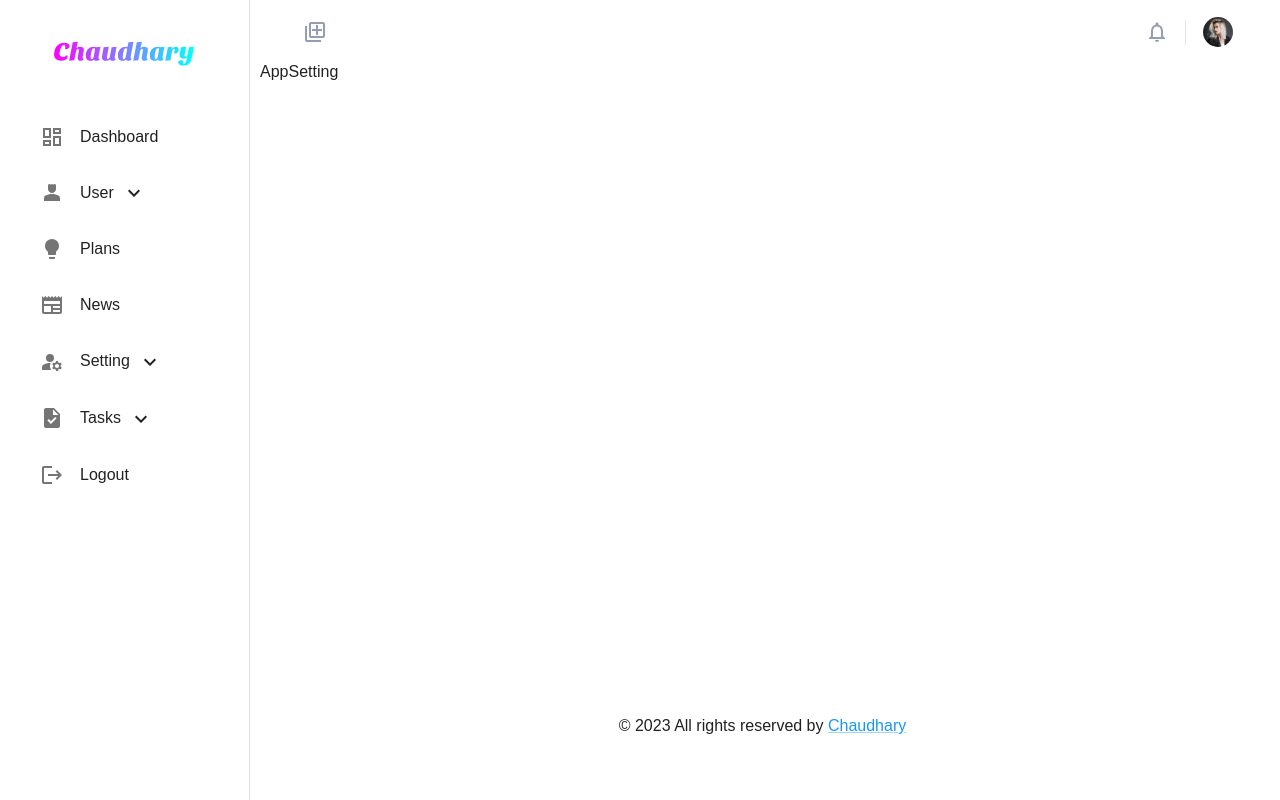
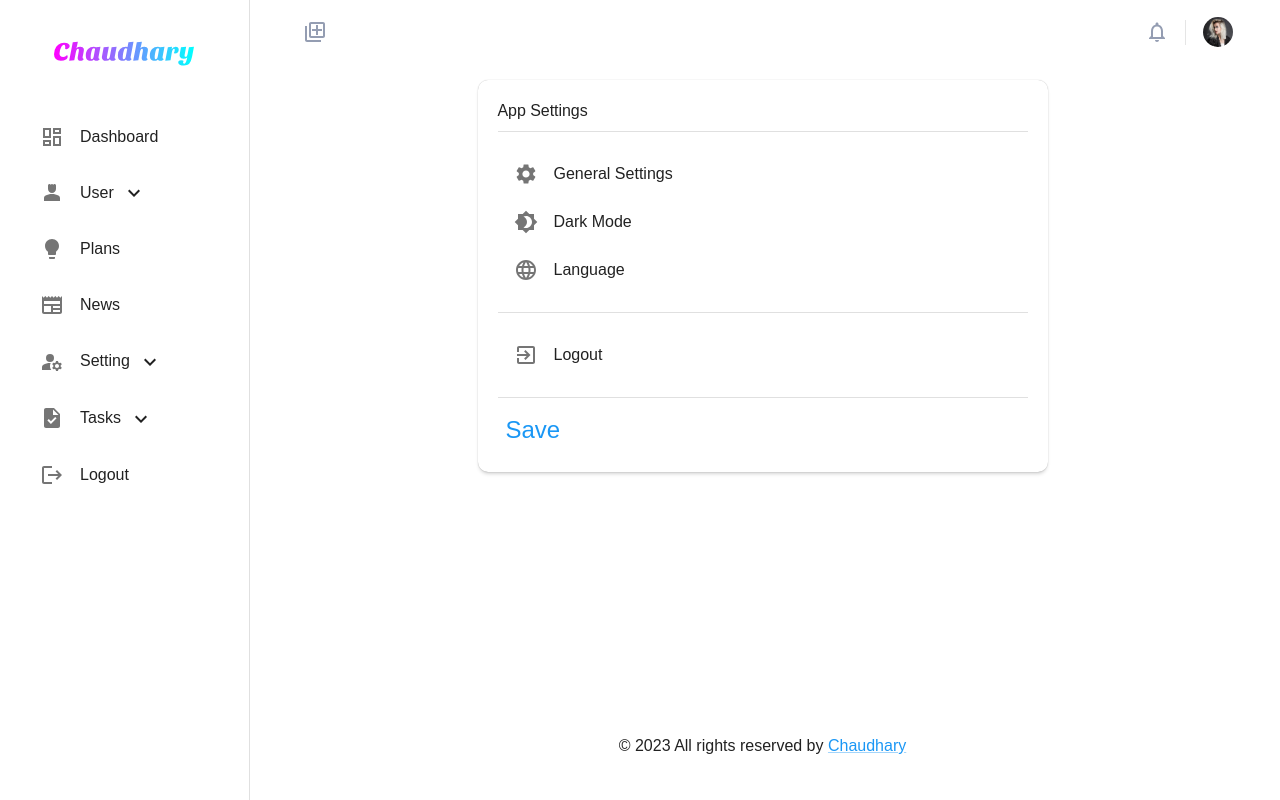
Before and after one commit to NikhilRoyal0/Flexy, a React (Vite) app: page /setting/app-setting in a window 1280 px wide. Built offline with nearby package versions, Linux system fonts and the light colour scheme.

Commit message:
update setting

```diff
--- a/src/components/Setting/AppSetting.jsx
+++ b/src/components/Setting/AppSetting.jsx
@@ -1,7 +1,62 @@
-import React from 'react'
+import React from 'react';
+import { Container, Paper, Typography, List, ListItem, ListItemText, ListItemIcon, Divider, IconButton } from '@mui/material';
+import SettingsIcon from '@mui/icons-material/Settings';
+import Brightness4Icon from '@mui/icons-material/Brightness4';
+import LanguageIcon from '@mui/icons-material/Language';
+import ExitToAppIcon from '@mui/icons-material/ExitToApp';
 
-export default function AppSetting() {
+const AppSetting = () => {
   return (
-    <div>AppSetting</div>
-  )
-}
+    <Container maxWidth="sm" style={{ marginTop: '20px' }}>
+      <Paper elevation={3} style={{ padding: '20px', borderRadius: '10px' }}>
+        <Typography variant="h5" gutterBottom>
+          App Settings
+        </Typography>
+
+        <Divider style={{ margin: '10px 0' }} />
+
+        <List>
+          <ListItem button>
+            <ListItemIcon>
+              <SettingsIcon />
+            </ListItemIcon>
+            <ListItemText primary="General Settings" />
+          </ListItem>
+
+          <ListItem button>
+            <ListItemIcon>
+              <Brightness4Icon />
+            </ListItemIcon>
+            <ListItemText primary="Dark Mode" />
+          </ListItem>
+
+          <ListItem button>
+            <ListItemIcon>
+              <LanguageIcon />
+            </ListItemIcon>
+            <ListItemText primary="Language" />
+          </ListItem>
+        </List>
+
+        <Divider style={{ margin: '10px 0' }} />
+
+        <List>
+          <ListItem button>
+            <ListItemIcon>
+              <ExitToAppIcon />
+            </ListItemIcon>
+            <ListItemText primary="Logout" />
+          </ListItem>
+        </List>
+
+        <Divider style={{ margin: '10px 0' }} />
+
+        <IconButton color="primary" aria-label="Save">
+          Save
+        </IconButton>
+      </Paper>
+    </Container>
+  );
+};
+
+export default AppSetting;
--- a/src/components/Setting/BasicSetting.jsx
+++ b/src/components/Setting/BasicSetting.jsx
@@ -1,7 +1,58 @@
-import React from 'react'
+import React from 'react';
+import { Container, Paper, Typography, List, ListItem, ListItemText, ListItemIcon, Divider, IconButton } from '@mui/material';
+import SettingsIcon from '@mui/icons-material/Settings';
+import NotificationsIcon from '@mui/icons-material/Notifications';
+import SecurityIcon from '@mui/icons-material/Security';
+import LanguageIcon from '@mui/icons-material/Language';
 
-export default function BasicSetting() {
+const BasicSetting = () => {
   return (
-    <div>BasicSetting</div>
-  )
-}
+    <Container maxWidth="sm" style={{ marginTop: '20px' }}>
+      <Paper elevation={3} style={{ padding: '20px', borderRadius: '10px' }}>
+        <Typography variant="h5" gutterBottom>
+          Basic Settings
+        </Typography>
+
+        <Divider style={{ margin: '10px 0' }} />
+
+        <List>
+          <ListItem button>
+            <ListItemIcon>
+              <SettingsIcon />
+            </ListItemIcon>
+            <ListItemText primary="General Settings" />
+          </ListItem>
+
+          <ListItem button>
+            <ListItemIcon>
+              <NotificationsIcon />
+            </ListItemIcon>
+            <ListItemText primary="Notifications" />
+          </ListItem>
+
+          <ListItem button>
+            <ListItemIcon>
+              <SecurityIcon />
+            </ListItemIcon>
+            <ListItemText primary="Security" />
+          </ListItem>
+
+          <ListItem button>
+            <ListItemIcon>
+              <LanguageIcon />
+            </ListItemIcon>
+            <ListItemText primary="Language" />
+          </ListItem>
+        </List>
+
+        <Divider style={{ margin: '10px 0' }} />
+
+        <IconButton color="primary" aria-label="Save">
+          Save
+        </IconButton>
+      </Paper>
+    </Container>
+  );
+};
+
+export default BasicSetting;
--- a/src/components/Setting/DialogsList.jsx
+++ b/src/components/Setting/DialogsList.jsx
@@ -1,7 +1,60 @@
-import React from 'react'
+import React from 'react';
+import { List, ListItem, ListItemText, Dialog, DialogTitle, DialogContent, DialogActions, Button, ListItemIcon } from '@mui/material';
+import FiberManualRecordIcon from '@mui/icons-material/FiberManualRecord';
 
-export default function DialogsList() {
+const dialogData = [
+  { id: 1, title: 'Bhagat Singh', content: 'Inquilab Zindabad! Bhagat Singh, the fearless freedom fighter, who sacrificed his life for the nation.' },
+  { id: 2, title: 'Rani Lakshmibai', content: 'The Rani of Jhansi, an epitome of courage and valor, who fought bravely in the Indian Rebellion of 1857.' },
+  { id: 3, title: 'Subhas Chandra Bose', content: 'Netaji Subhas Chandra Bose, the charismatic leader, and his famous slogan - "Give me blood, and I shall give you freedom!"' },
+  { id: 4, title: 'Sardar Patel', content: 'Sardar Vallabhbhai Patel, the Iron Man of India, played a key role in the integration of princely states into the Indian Union.' },
+  { id: 5, title: 'Birsa Munda', content: 'Birsa Munda, the tribal leader and freedom fighter, who led the Munda Rebellion against British rule.' },
+  { id: 6, title: 'Lala Lajpat Rai', content: 'Punjab Kesari Lala Lajpat Rai, a prominent leader of the Indian independence movement and a staunch advocate of Swadeshi.' },
+  { id: 7, title: 'Rajendra Prasad', content: 'Dr. Rajendra Prasad, the first President of India, and a key figure in the Constituent Assembly framing the Indian Constitution.' },
+  { id: 8, title: 'Bhagat Singh', content: 'Chandra Shekhar Azad, the fearless revolutionary who played a crucial role in the Kakori Conspiracy and remained undefeated by the British.' },
+  { id: 9, title: 'Alluri Sitarama Raju', content: 'Alluri Sitarama Raju, a tribal leader and freedom fighter, who led the Rampa Rebellion against the British Raj.' },
+  { id: 10, title: 'Khudiram Bose', content: 'Khudiram Bose, one of the youngest revolutionaries, sacrificed his life for the cause of Indian independence.' },
+  { id: 11, title: 'Sarojini Naidu', content: 'Sarojini Naidu, the Nightingale of India, a poet, and a prominent leader in the Indian National Movement.' },
+  { id: 12, title: 'Mangal Pandey', content: 'Mangal Pandey, the sepoy who played a crucial role in the events leading to the Indian Rebellion of 1857.' },
+];
+
+
+const DialogsList = () => {
+  const [openDialog, setOpenDialog] = React.useState(null);
+
+  const handleOpenDialog = (dialogId) => {
+    setOpenDialog(dialogId);
+  };
+
+  const handleCloseDialog = () => {
+    setOpenDialog(null);
+  };
+
   return (
-    <div>DialogsList</div>
-  )
-}
+    <div>
+      <List>
+        {dialogData.map((dialog) => (
+          <ListItem key={dialog.id} button onClick={() => handleOpenDialog(dialog.id)}>
+            <ListItemIcon>
+              <FiberManualRecordIcon />
+            </ListItemIcon>
+            <ListItemText primary={dialog.title} />
+          </ListItem>
+        ))}
+      </List>
+
+      {dialogData.map((dialog) => (
+        <Dialog key={dialog.id} open={openDialog === dialog.id} onClose={handleCloseDialog}>
+          <DialogTitle>{dialog.title}</DialogTitle>
+          <DialogContent>
+            <p>{dialog.content}</p>
+          </DialogContent>
+          <DialogActions>
+            <Button onClick={handleCloseDialog}>Close</Button>
+          </DialogActions>
+        </Dialog>
+      ))}
+    </div>
+  );
+};
+
+export default DialogsList;
```
